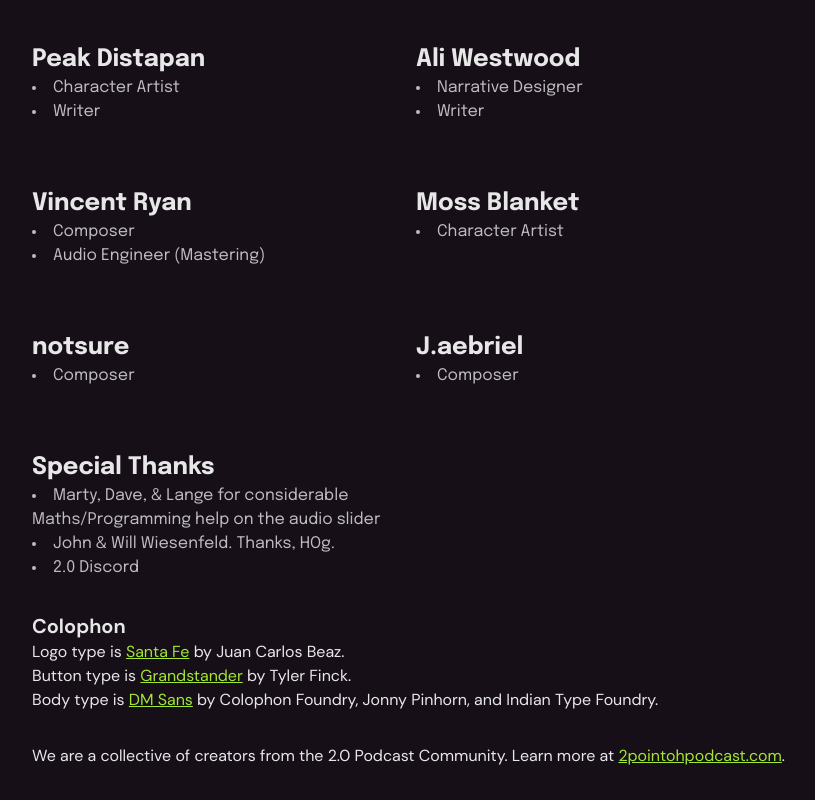
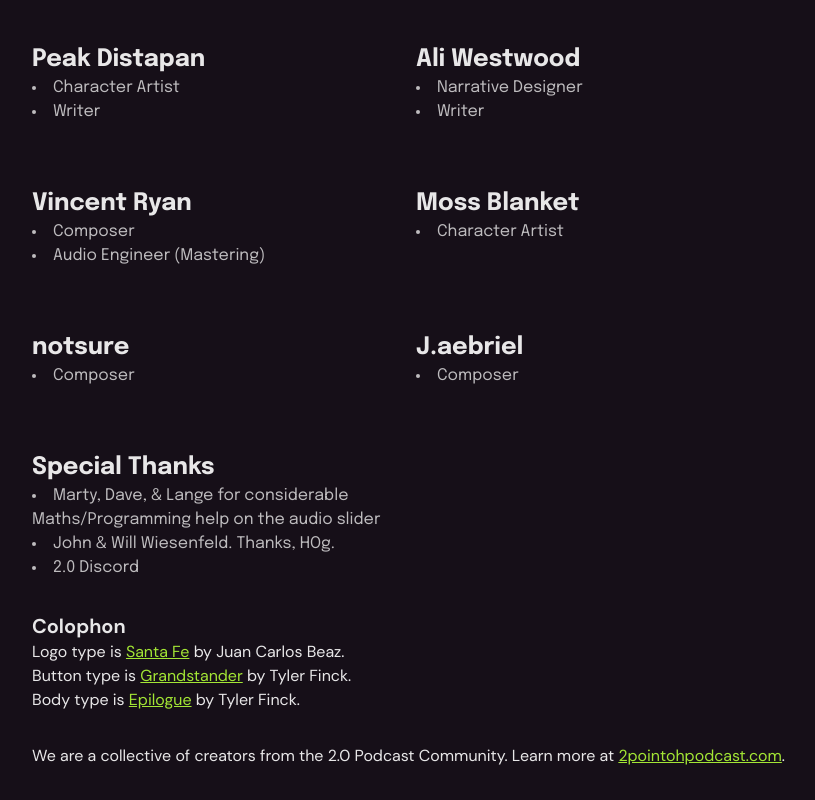
Before and after one commit to b7s9/wayside, a website built with Parcel: page src/credits.html in a window 1280 px wide. Shown: the part 500-1300 px from the top of the page, without its empty margins (224-1039 px from the left). Built offline with nearby package versions, Linux system fonts and the light colour scheme.

Commit message:
Add final content updates

```diff
--- a/src/credits.html
+++ b/src/credits.html
@@ -43,8 +43,8 @@
 			<p>Button type is <a class="link" href="https://fonts.google.com/specimen/Grandstander" target="_blank"
 					rel="noopener noreferrer">Grandstander</a> by Tyler Finck.
 			</p>
-			<p>Body type is <a class="link" href="https://fonts.google.com/specimen/DM+Sans" target="_blank"
-					rel="noopener noreferrer">DM Sans</a> by Colophon Foundry, Jonny Pinhorn, and Indian Type Foundry.
+			<p>Body type is <a class="link" href="https://fonts.google.com/specimen/Epilogue" target="_blank"
+					rel="noopener noreferrer">Epilogue</a> by Tyler Finck.
 			</p>
 		</div>
 		<div class="footer my-8">
```
Also changed, not shown: static/data/main.json (+1 -1 lines), 1 other file.
